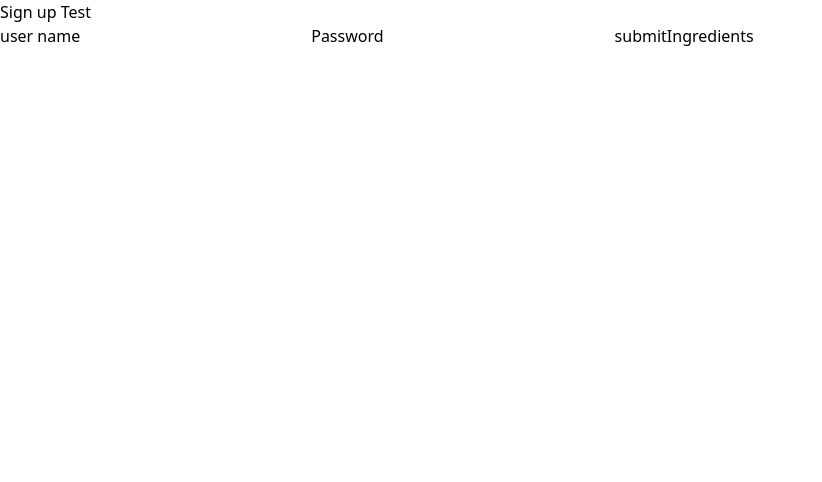
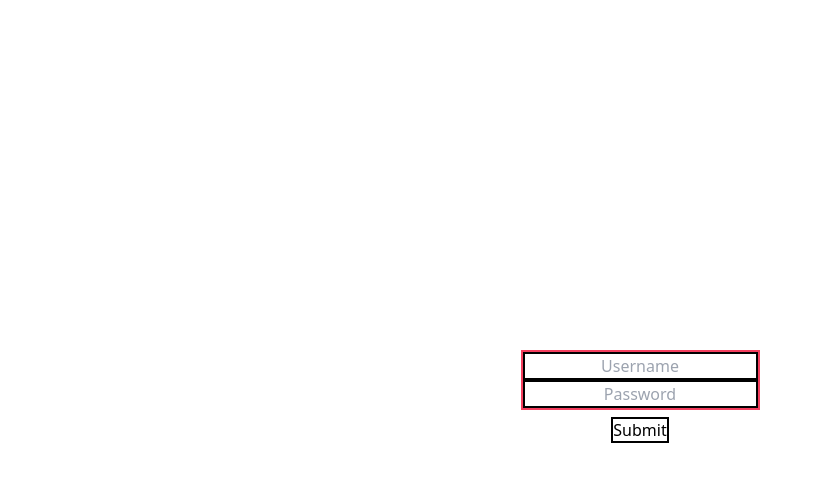
Before and after one commit to chitangchin/Groceryapp, a Next.js app in the folder Client/: page /signUp in a window 1280 px wide. Shown: the top 482 px of the page, without its empty margins (0-822 px from the left). Built offline with nearby package versions, Linux system fonts and the light colour scheme.

Commit message:
Added Login and Sign Up Skeleton for api logic

```diff
--- a/Client/src/app/dashboard/ingredients/page.js
+++ b/Client/src/app/dashboard/ingredients/page.js
@@ -24,7 +24,7 @@ const Ingredients = () => {
         <div>
           post request to backend
           {/* Submit button */}
-          <Link href="/dashboard">dashboard</Link>
+          <Link href="/dashboard">Submit</Link>
         </div>
 
       </div>
--- a/Client/src/app/dashboard/page.js
+++ b/Client/src/app/dashboard/page.js
@@ -5,5 +5,7 @@ const Dashboard = () => {
     <div>Dashboard</div>
   )
 }
+// Read below to get the user name param
+// https://nextjs.org/docs/app/api-reference/functions/use-search-params
 
 export default Dashboard
--- a/Client/src/app/login/page.js
+++ b/Client/src/app/login/page.js
@@ -3,55 +3,53 @@
 import Link from 'next/link'
 import { UserPassContext } from '../../Context/userContext.js';
 import { useState } from 'react';
+import { useRouter } from 'next/navigation'
 
 const Login = () => {
-
+  const router = useRouter();
   const [username, setUsername] = useState('');
   const [password, setPassword] = useState('');
   const [isLoggedIn, setisLoggedIn] = useState(false);
   console.log(username);
   console.log(password);
 
-//Have api call to check if user exists if they do then set state to true;
+//Checking if User Exists;
+  const userCheck = () => {
+    //Enter Logic to check if user exists in database
+    if (true) {
+      setisLoggedIn(true);
+      router.push(`/dashboard?userid=${username}`)
+      return;
+    } else {
+      //Return error message that user not found
+    }
+  }
 
   return (
-    //Global Div
-    <div>
-      {/*Sign Up and Login Div*/}
-      <div>
-        Login Test
-        {/*Sign Up Div*/}
-        <div>
-          {/* Add input fields for signing up */}
-          user name
+    <div class="h-screen grid justify-items-center content-center ">
+        <div class="grid justify-items-center content-center border-2 border-rose-500">
           <input
+            class="text-center border-2 border-black"
             type="text"
             placeholder="Username"
             value={username}
             onChange={(e) => setUsername(e.target.value)}
           />
-          Password
           <input
+            class="text-center border-2 border-black"
             type="text"
             placeholder="Password"
             value={password}
             onChange={(e) => setPassword(e.target.value)}
           />
-          {/* Submit Button */}
-          {/* If login is successful run loggedIn Context to save user data, else return error no user found*/}
-          {/* first it will route to a page which will be wrapped around by a context that Saved user info will pass to a nav bar */}
-
-
-          <button>
-            submit
-          </button>
-          {/* Sign Up Button */}
-          <Link href="/signUp">Sign Up</Link>
+         </div>
+        <div className="space-x-4 m-2">
+        <a className="border-2 border-black" onClick={userCheck}>
+          Login
+        </a>
+        <Link className="border-2 border-black" href="/signUp">Sign Up</Link>
         </div>
-        {/*End Sign Up and Login Div*/}
       </div>
-    </div>
-    //^ Global Div End
   )
 }
 
--- a/Client/src/app/signUp/page.js
+++ b/Client/src/app/signUp/page.js
@@ -1,33 +1,49 @@
+"use client"
 import React from 'react';
 import Link from 'next/link';
+import { useState } from 'react';
+import { useRouter } from 'next/navigation'
 
 const SignUp = () => {
+  const router = useRouter();
+  const [username, setUsername] = useState('');
+  const [password, setPassword] = useState('');
+  console.log(username);
+  console.log(password);
+
+  //Checking if Username exists already, Checking if password is good, then adding user to database;
+  const addUser = () => {
+    //Enter Logic to check if user exists in database
+    //Enter Logic to check if password is valid
+    //Enter Logic to add user to db
+      router.push(`/dashboard/ingredients?userid=${username}`)
+      return;
+  }
+
   return (
-    //Global Div
-    <div>
-      {/*Sign Up and Login Div*/}
-      <div>
-        Sign up Test
-        {/*Sign Up Div*/}
-        <div>
-          {/* Add input fields for signing up */}
-          user name
-          <input>
-          </input>
-          Password
-          <input>
-          </input>
-          {/* if post request successful then link to ingredient page */}
-          <button>
-            submit
-            </button>
-            {/* here is link: */}
-            <Link href="/dashboard/ingredients">Ingredients</Link>
+    <div class="h-screen grid justify-items-center content-center ">
+        <div class="grid justify-items-center content-center border-2 border-rose-500">
+          <input
+            class="text-center border-2 border-black"
+            type="text"
+            placeholder="Username"
+            value={username}
+            onChange={(e) => setUsername(e.target.value)}
+          />
+          <input
+            class="text-center border-2 border-black"
+            type="text"
+            placeholder="Password"
+            value={password}
+            onChange={(e) => setPassword(e.target.value)}
+          />
+         </div>
+        <div className="space-x-4 m-2">
+        <a className="border-2 border-black" onClick={addUser}>
+          Submit
+        </a>
         </div>
-        {/*End Sign Up and Login Div*/}
       </div>
-    </div>
-    //^ Global Div End
   )
 }
 
--- a/Client/tailwind.config.js
+++ b/Client/tailwind.config.js
@@ -1,9 +1,8 @@
 /** @type {import('tailwindcss').Config} */
 module.exports = {
   content: [
-    "./src/pages/**/*.{js,ts,jsx,tsx,mdx}",
-    "./src/components/**/*.{js,ts,jsx,tsx,mdx}",
-    "./src/app/**/*.{js,ts,jsx,tsx,mdx}",
+    "./src/components/**/*.{html,js}",
+    "./src/app/**/*.{html,js}",
   ],
   theme: {
     extend: {
```
